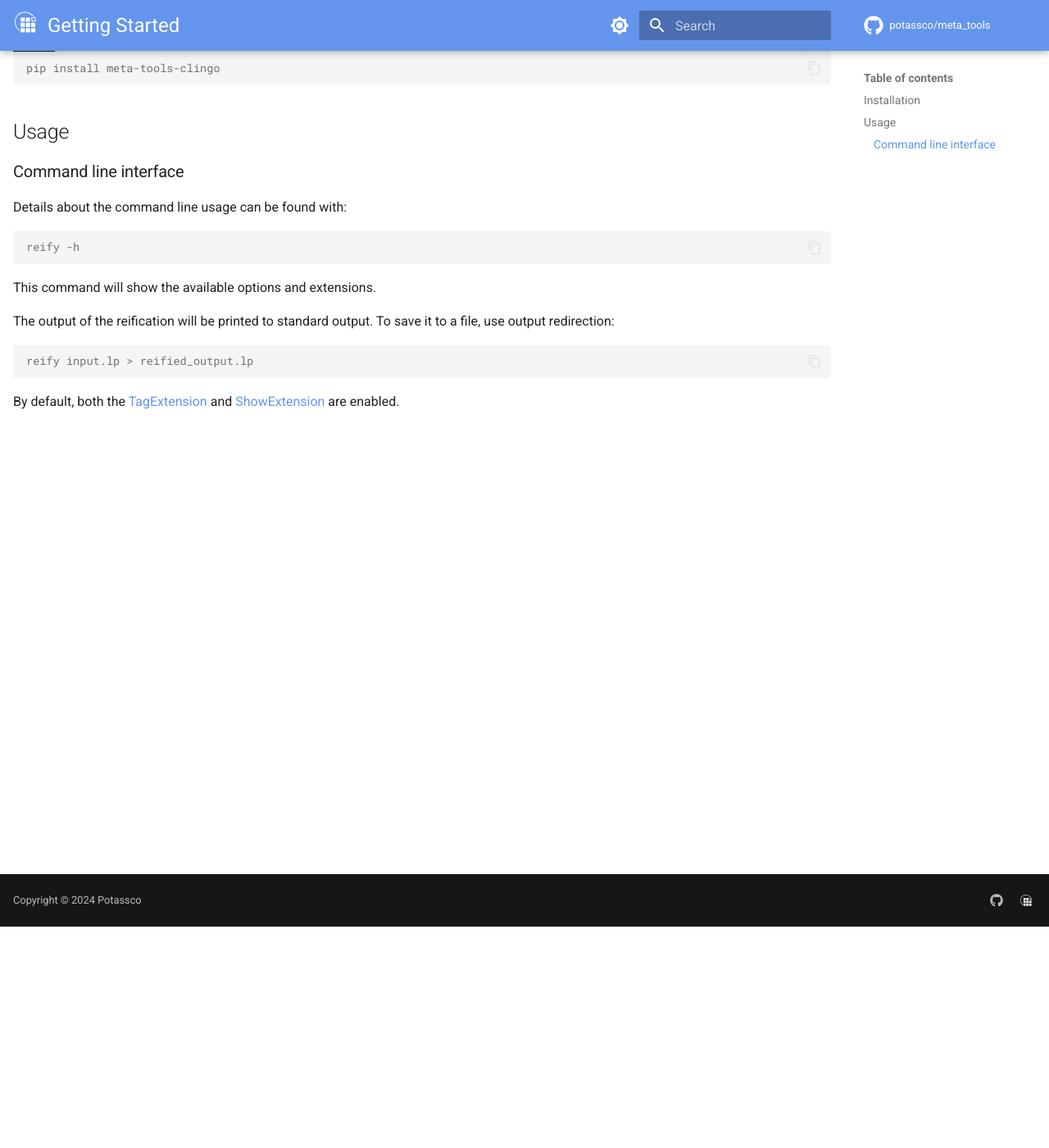
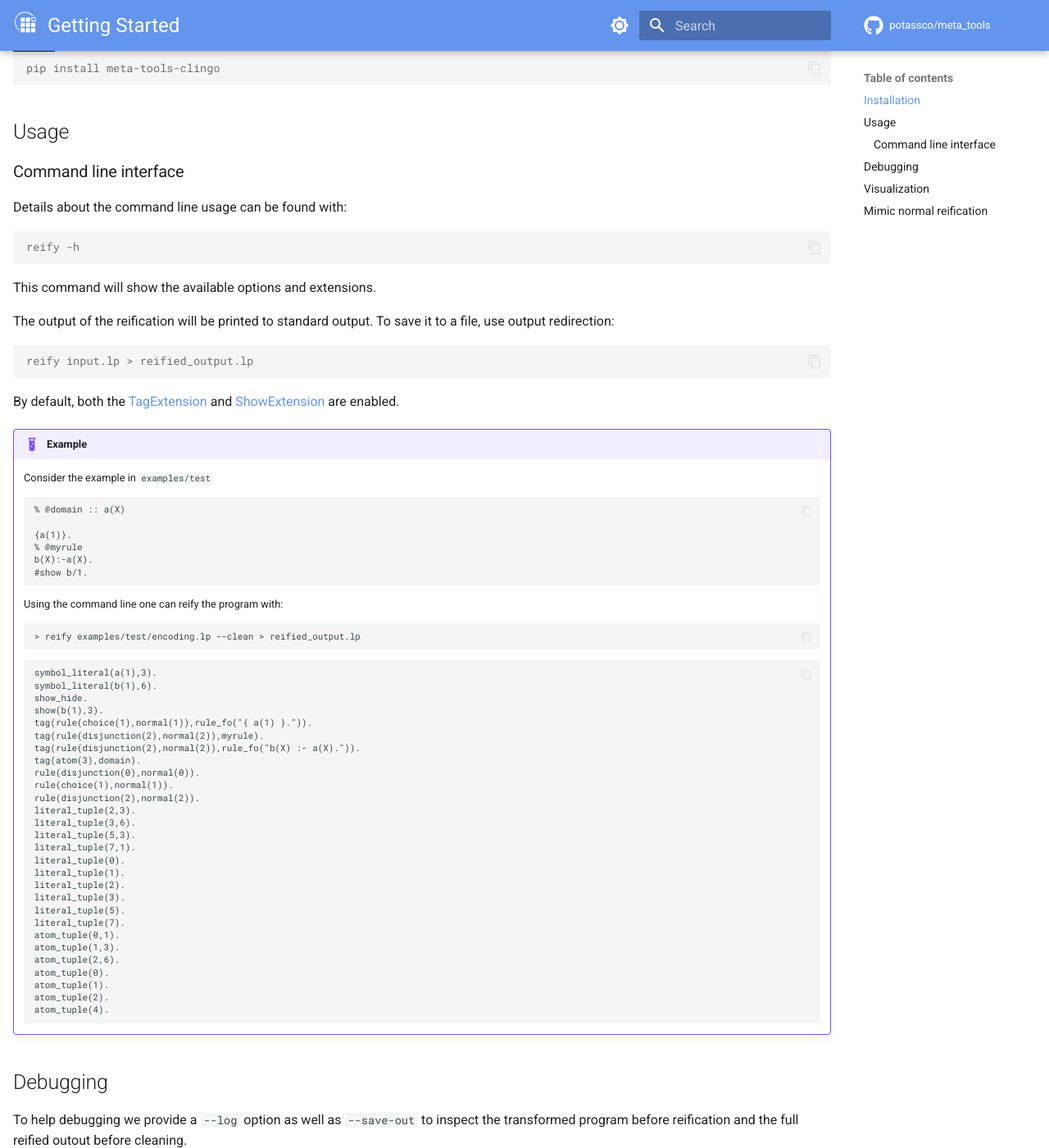
Before and after one commit to potassco/meta-tools, an MkDocs documentation site: the page built from docs/getting_started.md, in a window 1280 px wide and 1400 px high, scrolled down 270 px. Shown: the whole window at 82% size. Built offline with MkDocs 1.6.1 and Material for MkDocs 9.7.7, drawn with Linux system fonts in a browser that asks for light colours; comment, search, counter and statistics services are not loaded; some of the changed text lies outside the part shown.

Commit message:
Example in docs

````diff
--- a/docs/getting_started.md
+++ b/docs/getting_started.md
@@ -43,3 +43,75 @@ reify input.lp > reified_output.lp
 ```
 
 By default, both the [TagExtension](./reference/extensions/tag.md) and [ShowExtension](./reference/extensions/show.md) are enabled.
+
+!!! example
+    Consider the example in `examples/test`
+
+    ```clingo
+    % @domain :: a(X)
+
+    {a(1)}.
+    % @myrule
+    b(X):-a(X).
+    #show b/1.
+    ```
+
+    Using the command line one can reify the program with:
+
+    ```
+    > reify examples/test/encoding.lp --clean > reified_output.lp
+    ```
+
+    ```clingo
+    symbol_literal(a(1),3).
+    symbol_literal(b(1),6).
+    show_hide.
+    show(b(1),3).
+    tag(rule(choice(1),normal(1)),rule_fo("{ a(1) }.")).
+    tag(rule(disjunction(2),normal(2)),myrule).
+    tag(rule(disjunction(2),normal(2)),rule_fo("b(X) :- a(X).")).
+    tag(atom(3),domain).
+    rule(disjunction(0),normal(0)).
+    rule(choice(1),normal(1)).
+    rule(disjunction(2),normal(2)).
+    literal_tuple(2,3).
+    literal_tuple(3,6).
+    literal_tuple(5,3).
+    literal_tuple(7,1).
+    literal_tuple(0).
+    literal_tuple(1).
+    literal_tuple(2).
+    literal_tuple(3).
+    literal_tuple(5).
+    literal_tuple(7).
+    atom_tuple(0,1).
+    atom_tuple(1,3).
+    atom_tuple(2,6).
+    atom_tuple(0).
+    atom_tuple(1).
+    atom_tuple(2).
+    atom_tuple(4).
+
+    ```
+
+## Debugging
+
+To help debugging we provide a `--log` option as well as `--save-out` to inspect the transformed program before reification and the full reified outout before cleaning.
+
+## Visualization
+
+To visualize the reified output we provide a [clingraph](https://clingraph.readthedocs.io/en/latest/) integration
+This option can be added with `--view`, which will open a browser with the visualization.
+
+
+!!! example
+
+    ```console
+    > reify examples/test/encoding.lp --clean --view
+    ```
+
+    ![Visualization Example](view.png)
+
+## Mimic normal reification
+
+To obtain the normal clingo reification one can use the tag `--classic`
````
Also changed, not shown: examples/people/README.md (added, +98 -0 lines), docs/view.png (added), 7 other files.
